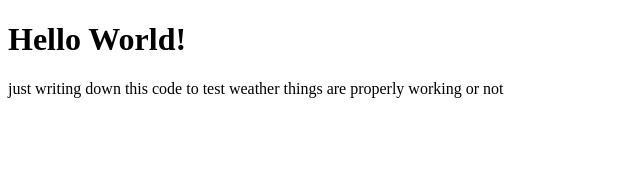
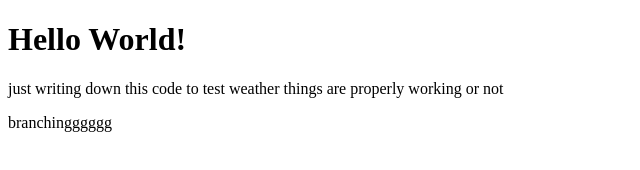
Before and after one commit to muhammadirtiza-creator/irtiza_testing, a plain HTML site: page index.html in a window 1280 px wide. Shown: the whole page, without its empty margins (0-640 px from the left). Drawn offline with Linux system fonts and the light colour scheme.

Commit message:
brach it

```diff
--- a/index.html
+++ b/index.html
@@ -8,5 +8,6 @@
 <body>
      <h1>Hello World!</h1>
      <p>just  writing down this code to test weather things are properly working or not</p>
+     <p>branchingggggg</p>
 </body>
 </html>
```
